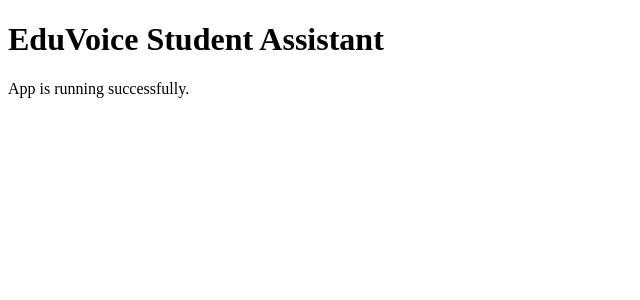
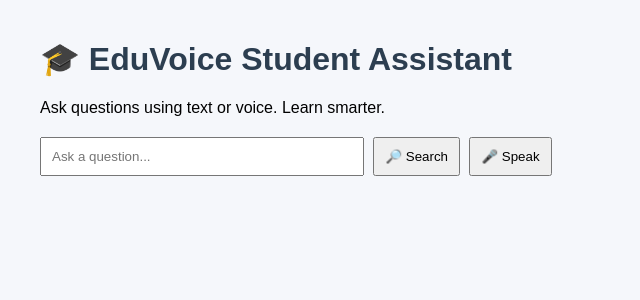
Before and after one commit to Jackkm92/eduvoice, a Flask app: page / in a window 1280 px wide. Shown: the top 300 px of the page, without its empty margins (0-640 px from the left). Run offline with Flask 3, Linux system fonts and the light colour scheme.

Commit message:
Update index.html

```diff
--- a/templates/index.html
+++ b/templates/index.html
@@ -1,10 +1,23 @@
 <!DOCTYPE html>
-<html>
+<html lang="en">
 <head>
-    <title>EduVoice</title>
+  <meta charset="UTF-8">
+  <title>EduVoice Student Assistant</title>
+  <link rel="stylesheet" href="/static/style.css">
 </head>
 <body>
-    <h1>EduVoice Student Assistant</h1>
-    <p>App is running successfully.</p>
+
+<h1>🎓 EduVoice Student Assistant</h1>
+<p>Ask questions using text or voice. Learn smarter.</p>
+
+<div class="search-box">
+  <input id="query" placeholder="Ask a question..." />
+  <button onclick="runSearch()">🔎 Search</button>
+  <button onclick="startMic()">🎤 Speak</button>
+</div>
+
+<div id="results"></div>
+
+<script src="/static/script.js"></script>
 </body>
 </html>
```
